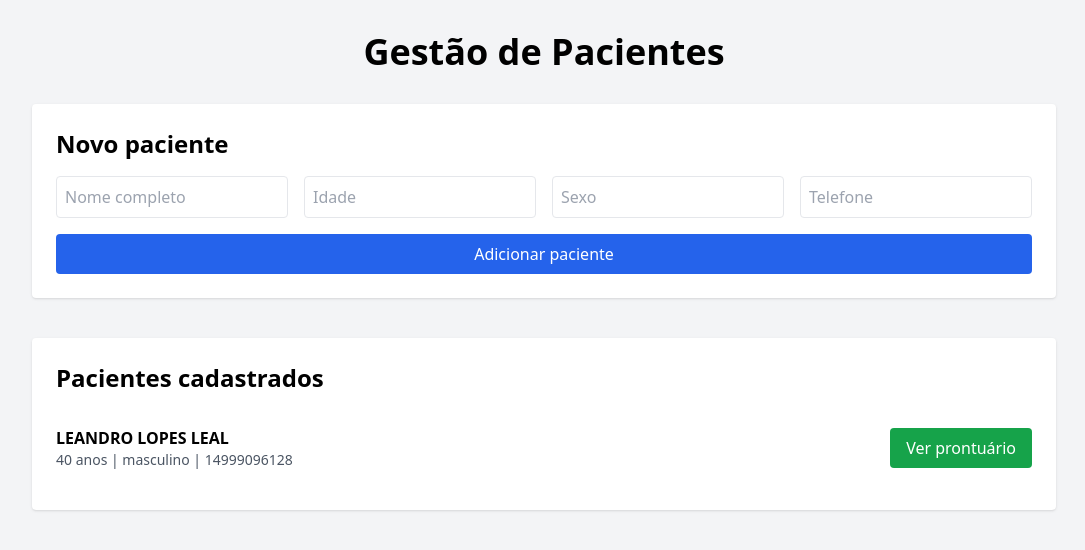
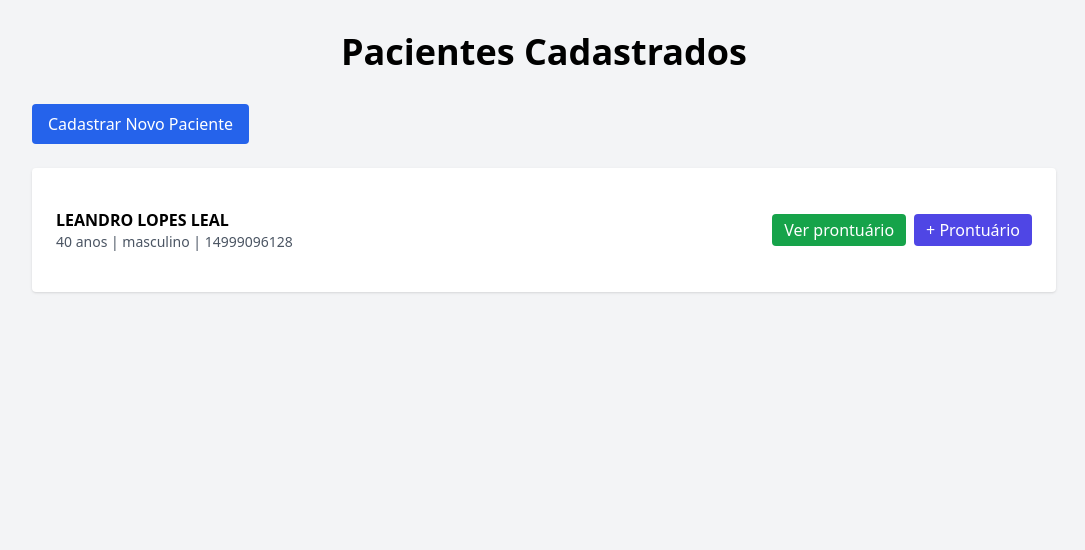
Before and after one commit to leandrolopesleal262016/prontuario_odontologico, a Flask app: page / in a window 1280 px wide. Shown: the top 550 px of the page, without its empty margins (96-1181 px from the left). Run offline with Flask 3, Linux system fonts and the light colour scheme; some libraries are stand-ins or nearby versions.

Commit message:
feat: add new patient and medical record forms, enhance patient search by ID and name, and implement optional filters for patient listing

```diff
--- a/templates/index.html
+++ b/templates/index.html
@@ -1,41 +1,30 @@
-<!-- /templates/index.html -->
 <!DOCTYPE html>
 <html lang="pt-br">
 
 <head>
     <meta charset="UTF-8">
-    <meta name="viewport" content="width=device-width, initial-scale=1.0">
     <title>Pacientes</title>
     <script src="https://cdn.tailwindcss.com"></script>
 </head>
 
 <body class="bg-gray-100 p-8">
     <div class="max-w-5xl mx-auto">
-        <h1 class="text-4xl font-bold mb-8 text-center">Gestão de Pacientes</h1>
+        <h1 class="text-4xl font-bold mb-8 text-center">Pacientes Cadastrados</h1>
 
-        <!-- Formulário de novo paciente -->
-        <div class="bg-white p-6 rounded shadow mb-10">
-            <h2 class="text-2xl font-semibold mb-4">Novo paciente</h2>
-            <form action="/novo_paciente" method="POST" class="grid grid-cols-1 md:grid-cols-4 gap-4">
-                <input type="text" name="nome" placeholder="Nome completo" class="border p-2 rounded" required>
-                <input type="number" name="idade" placeholder="Idade" class="border p-2 rounded" required>
-                <input type="text" name="sexo" placeholder="Sexo" class="border p-2 rounded" required>
-                <input type="text" name="telefone" placeholder="Telefone" class="border p-2 rounded" required>
-                <button type="submit" class="col-span-1 md:col-span-4 bg-blue-600 text-white py-2 rounded hover:bg-blue-700">Adicionar paciente</button>
-            </form>
-        </div>
+        <a href="/novo_paciente" class="mb-6 inline-block bg-blue-600 text-white py-2 px-4 rounded hover:bg-blue-700">Cadastrar Novo Paciente</a>
 
-        <!-- Lista de pacientes -->
         <div class="bg-white p-6 rounded shadow">
-            <h2 class="text-2xl font-semibold mb-4">Pacientes cadastrados</h2>
             <ul class="divide-y divide-gray-200">
                 {% for paciente in pacientes %}
-                    <li class="py-4 flex justify-between items-center">
+                    <li class="py-4 flex flex-col md:flex-row md:justify-between md:items-center">
                         <div>
                             <p class="font-semibold">{{ paciente.nome }}</p>
                             <p class="text-sm text-gray-600">{{ paciente.idade }} anos | {{ paciente.sexo }} | {{ paciente.telefone }}</p>
                         </div>
-                        <a href="/paciente/{{ paciente.id }}" class="bg-green-600 text-white px-4 py-2 rounded hover:bg-green-700">Ver prontuário</a>
+                        <div class="flex space-x-2 mt-2 md:mt-0">
+                            <a href="/paciente/{{ paciente.id }}" class="bg-green-600 text-white px-3 py-1 rounded hover:bg-green-700">Ver prontuário</a>
+                            <a href="/paciente/{{ paciente.id }}/novo_prontuario" class="bg-indigo-600 text-white px-3 py-1 rounded hover:bg-indigo-700">+ Prontuário</a>
+                        </div>
                     </li>
                 {% else %}
                     <li class="py-4 text-gray-600">Nenhum paciente cadastrado.</li>
```
Also changed, not shown: openapi.yaml (+44 -2 lines), templates/novo_paciente.html (added, +20 -0 lines), templates/novo_prontuario.html (added, +21 -0 lines), instance/prontuarios.db.
